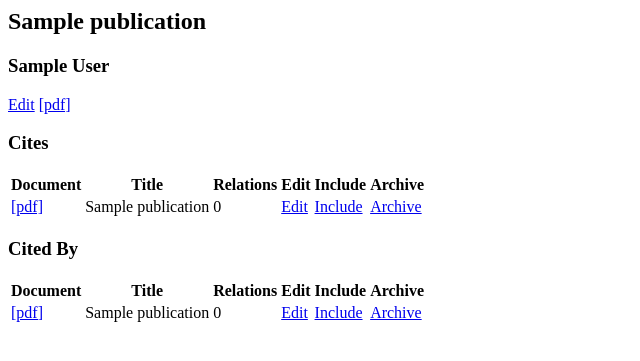
After one commit to markromanmiller/golgi, a Django app: page /pub/1/ in a window 1280 px wide. The commit adds this page. Shown: the top 361 px of the page, without its empty margins (0-640 px from the left). Run offline with Django 3.2, Linux system fonts and the light colour scheme; tables that the repository leaves empty hold one stand-in row (values such as "Sample post").

Commit message:
Add tags, add pub pages. Fix #4 and #6

```diff
--- a/crystal/admin.py
+++ b/crystal/admin.py
@@ -2,8 +2,9 @@ from django.contrib import admin
 
 # Register your models here.
 
-from .models import Publication, Network, Profile
+from .models import Publication, Network, Profile, PublicationTag
 
 admin.site.register(Publication)
 admin.site.register(Network)
 admin.site.register(Profile)
+admin.site.register(PublicationTag)
--- a/crystal/models.py
+++ b/crystal/models.py
@@ -13,20 +13,30 @@ class NoPublicationFileError(ValueError):
     pass
 
 
+class PublicationTag(models.Model):
+    # should tags be done per network or per publication?
+    # right now we're assuming all publications have their own network
+    # so the reference should be to each publication
+    name = models.CharField(max_length=100)
+
+    def __str__(self):
+        return self.name
+
+
 class Publication(models.Model):
+    # properties of the Publication
     file = models.FileField(blank=True, max_length=500)
     author = models.CharField(max_length=500)
     title = models.CharField(max_length=500)
     year = models.CharField(max_length=10, blank=True)
     url = models.CharField(max_length=500, blank=True)
+
+    # citation management
     cites = models.ManyToManyField("self", related_name='cited_by', blank=True, symmetrical=False)
     cites_calculated = models.BooleanField(default=False)
     cited_by_calculated = models.BooleanField(default=False)
 
     # every publication needs a network to keep track of it
-    network = models.ForeignKey("Network", blank=False, null=False, on_delete=models.CASCADE)
-
-    # Constants in Model class
     INCLUDED = 'INCLUDED'
     ARCHIVED = 'ARCHIVED'
     UPLOADED = 'UPLOADED'
@@ -37,12 +47,17 @@ class Publication(models.Model):
         (UPLOADED, 'UPLOADED'),
         (SUGGESTED, 'SUGGESTED'),
     )
-
+    network = models.ForeignKey("Network", blank=False, null=False, on_delete=models.CASCADE)
     network_status = models.CharField(
         max_length=10,
         choices=NETWORK_STATUS_CHOICES,
         default=SUGGESTED
     )
+
+    # publication organization
+    tags = models.ManyToManyField("PublicationTag", blank=True)
+
+
 
     def __str__(self):
         return "{}, {}".format(self.author, self.title)
@@ -175,10 +190,15 @@ class Publication(models.Model):
                 matching_titles[0].save()
 
             else:
+                try:
+                    year = citation.bib['year']
+                except KeyError:
+                    year = ''  # don't need a year necessarily
 
                 new_entry = Publication(
                     author=citation.bib['author'],
                     title=citation.bib['title'],
+                    year=year,
                     network=self.network
                 )
                 new_entry.save()
@@ -208,6 +228,11 @@ class Publication(models.Model):
         else:
             return "https://scholar.google.com/scholar?q={}".format(parse.quote(self.title, safe=""))
 
+    def link_type(self):
+        # TODO: should this merge with link? how do i put this in a logical place? view logic?
+        return 'pdf' if self.file else 'search'
+
+
     def include(self):
         self.network_status = Publication.INCLUDED
         self.save()
--- /dev/null
+++ b/crystal/templates/crystal/pub.html
@@ -0,0 +1,39 @@
+
+<h2>{{ publication.title }}</h2>
+<h3>{{ publication.author }}</h3>
+<p>
+    <a href="{% url 'admin:crystal_publication_change' publication.pk  %}">Edit</a>
+    <a href="{{ publication.link }}" target="_blank">[{{ publication.link_type }}]</a>
+</p>
+
+<h3>Cites </h3>
+
+<table>
+    <th>Document</th><th>Title</th><th>Relations</th><th>Edit</th><th>Include</th><th>Archive</th>
+    {% for p in publication.cites.all %}
+    <tr>
+        <td><a href="{{ p.link }}" target="_blank">[{{ p.link_type }}]</a></td>
+        <td>{{ p.title }}</td>
+        <td>{{p.n_related}}</td>
+        <td><a href="{% url 'admin:crystal_publication_change' p.pk  %}">Edit</a></td>
+        <td><a href="{% url 'pub_status' p.pk 'INCLUDED' %}">Include</a></td>
+        <td><a href="{% url 'pub_status' p.pk 'ARCHIVED' %}">Archive</a></td>
+    </tr>
+    {% endfor %}
+</table>
+
+<h3>Cited By </h3>
+
+<table>
+    <th>Document</th><th>Title</th><th>Relations</th><th>Edit</th><th>Include</th><th>Archive</th>
+    {% for p in publication.cited_by.all %}
+    <tr>
+        <td><a href="{{ p.link }}" target="_blank">[{{ p.link_type }}]</a></td>
+        <td>{{ p.title }}</td>
+        <td>{{p.n_related}}</td>
+        <td><a href="{% url 'admin:crystal_publication_change' p.pk  %}">Edit</a></td>
+        <td><a href="{% url 'pub_status' p.pk 'INCLUDED' %}">Include</a></td>
+        <td><a href="{% url 'pub_status' p.pk 'ARCHIVED' %}">Archive</a></td>
+    </tr>
+    {% endfor %}
+</table>
--- a/crystal/urls.py
+++ b/crystal/urls.py
@@ -8,4 +8,5 @@ urlpatterns = [
     path('make_cited_by/<int:publication_id>/', views.make_cited_by, name='make_cited_by'),
     path('show_pdf/<int:publication_id>/', views.show_pdf, name="show_pdf"),
     path('pub_status/<int:publication_pk>/<status>/', views.pub_status, name="pub_status"),
+    path('pub/<int:publication_pk>/', views.pub_page, name="pub_page")
 ]
--- a/crystal/views.py
+++ b/crystal/views.py
@@ -56,3 +56,9 @@ def pub_status(request, publication_pk, status):
         return HttpResponse('Cleaning failed, could not change pub status. <a href="/">Return to home.</a>')
     pub.save()
     return redirect('inbox')
+
+
+def pub_page(request, publication_pk):
+    pub = Publication.objects.get(pk=publication_pk)
+    context = {"publication": pub}
+    return render(request, 'crystal/pub.html', context)
```
Also changed, not shown: crystal/templates/crystal/rank.html (+12 -9 lines).
